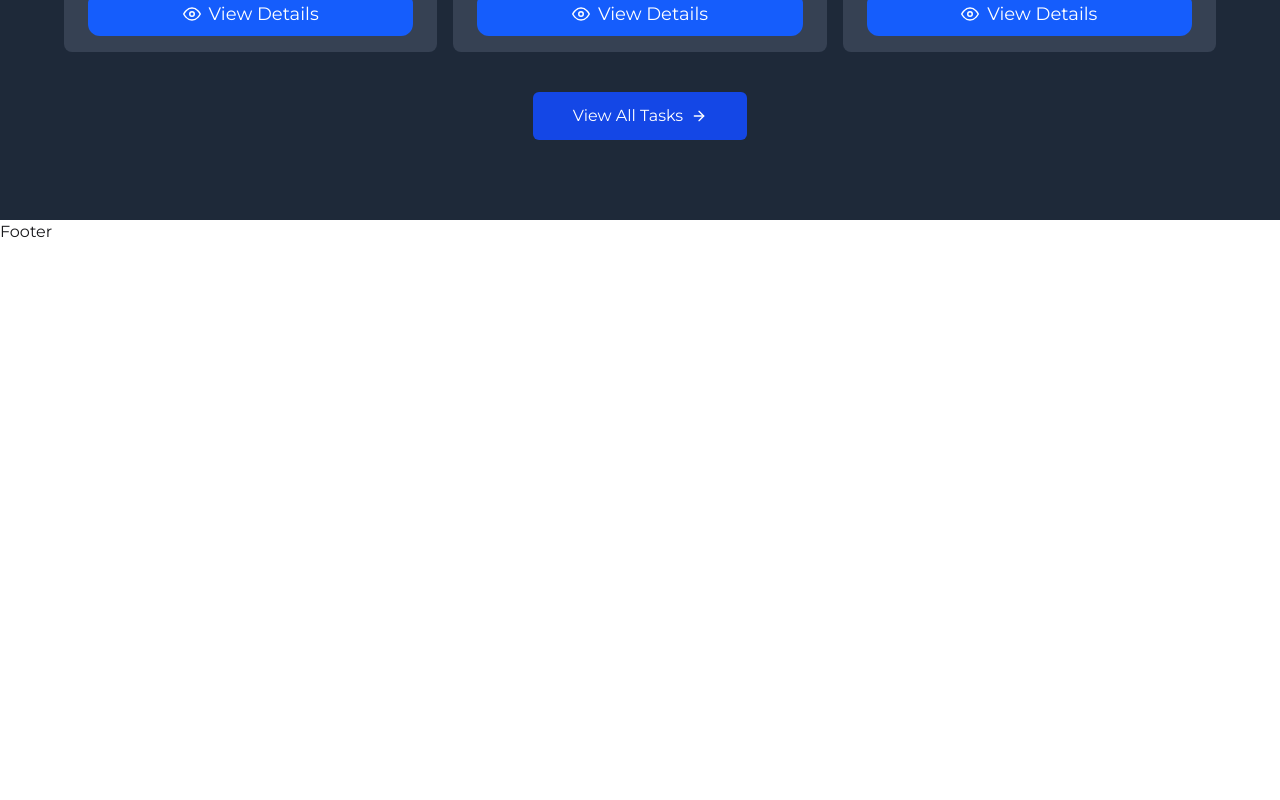
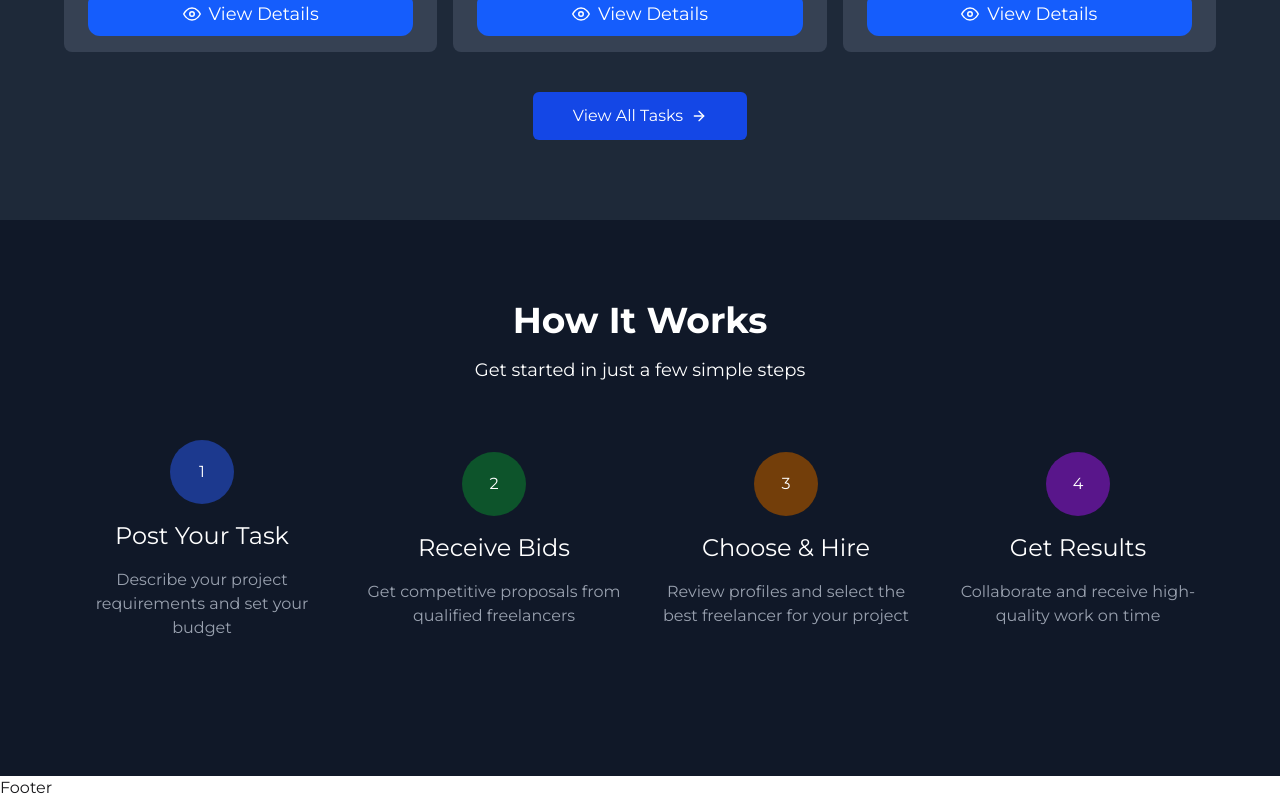
Before and after one commit to Ebadur-Rahman-Shohag/task-hub-client, a React (Vite) app: page / in a window 1280 px wide. Shown: the part 1584-2384 px from the top of the page. Before the commit the page ends 1828 px from the top, so only its background shows below. Built offline with nearby package versions, Linux system fonts and the light colour scheme.

Commit message:
add HowWorks and HowWorksCard components to enhance the Home page

```diff
--- /dev/null
+++ b/src/components/HowWorks/HowWorks.jsx
@@ -0,0 +1,25 @@
+import React from "react";
+import HowWorksCard from "../HowWorksCard/HowWorksCard";
+
+function HowWorks() {
+    return (
+        <section className="w-full py-20 bg-[#101828]">
+            {/* title and description */}
+            <div className="w-full flex flex-col justify-center items-center gap-4 text-white">
+                <h1 className="text-4xl font-bold">How It Works</h1>
+                <p className="text-lg">Get started in just a few simple steps</p>
+            </div>
+            {/* cards container */}
+            <div className="w-full grid grid-cols-4 gap-4 py-10  max-w-6xl mx-auto">
+                <HowWorksCard title="Post Your Task" description="Describe your project requirements and set your budget" color="bg-[#1C398E]" number="1" />
+                <HowWorksCard title="Receive Bids" description="Get competitive proposals from qualified freelancers" color="bg-[#0D542B]" number="2" />
+                <HowWorksCard title="Choose & Hire" description="Review profiles and select the best freelancer for your project" color="bg-[#733E0A]" number="3" />
+                <HowWorksCard title="Get Results" description="Collaborate and receive high-quality work on time" color="bg-[#59168B]" number="4" />
+
+
+            </div>
+        </section>
+    );
+}
+
+export default HowWorks;
--- /dev/null
+++ b/src/components/HowWorksCard/HowWorksCard.jsx
@@ -0,0 +1,19 @@
+import React from 'react'
+
+function HowWorksCard({ title, description, color, number }) {
+    console.log(color);
+    return (
+        <div className='flex flex-col gap-4 justify-center items-center py-4'>
+            {/* number */}
+            <div className={`w-16 h-16 rounded-full ${color} text-white flex justify-center items-center`}>
+                <p>{number}</p>
+            </div>
+            {/* title */}
+            <h1 className='text-2xl text-white'>{title}</h1>
+            {/* description */}
+            <p className='text-gray-400 text-base text-center'>{description}</p>
+        </div>
+    )
+}
+
+export default HowWorksCard
--- a/src/pages/Home/Home.jsx
+++ b/src/pages/Home/Home.jsx
@@ -1,12 +1,14 @@
 import React from "react";
 import Banner from "../../components/Banner/Banner";
 import Featured from "../../components/Featured/Featured";
+import HowWorks from "../../components/HowWorks/HowWorks";
 
 function Home() {
     return (
         <>
             <Banner />
             <Featured />
+            <HowWorks />
         </>
     );
 }
```
